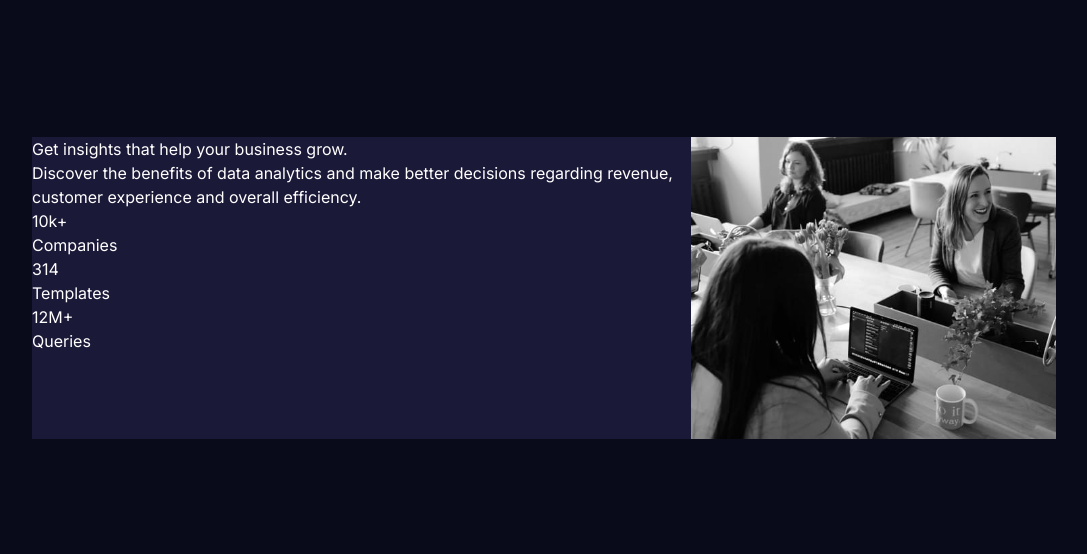
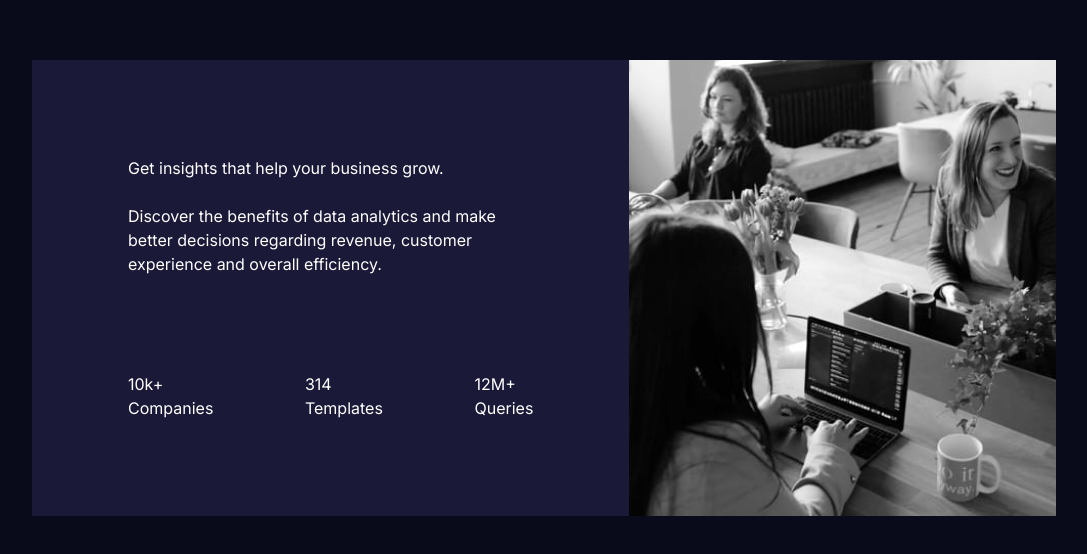
Before and after one commit to JasonSa19/fm-preview-card, a Vue app: page / in a window 1280 px wide. Shown: the part 112-666 px from the top of the page, without its empty margins (96-1183 px from the left). Built offline with nearby package versions, Linux system fonts and the light colour scheme.

Commit message:
Further styling

```diff
--- a/src/components/Stats.vue
+++ b/src/components/Stats.vue
@@ -17,11 +17,11 @@ defineProps({
   <section
     class="flex max-w-[80%] mx-auto my-auto justify-between bg-foreground-dark"
   >
-    <div class="txt-content">
-      <h1>{{ hl }}</h1>
-      <p>{{ msg }}</p>
+    <div class="p-24 txt-content basis-7/12">
+      <h1 class="mb-6">{{ hl }}</h1>
+      <p class="mb-24">{{ msg }}</p>
 
-      <div class="stat-counts">
+      <div class="flex justify-between stat-counts">
         <div class="flex flex-col items-start">
           <span>{{ statCountOne }}</span
           ><span>{{ statWordingOne }}</span>
@@ -36,8 +36,11 @@ defineProps({
         </div>
       </div>
     </div>
-    <div class="image-content">
-      <img src="./../assets/img/header-image.jpg" />
+    <div class="image-content basis-5/12">
+      <img
+        class="object-cover w-full h-full"
+        src="./../assets/img/header-image.jpg"
+      />
     </div>
   </section>
 </template>
```
